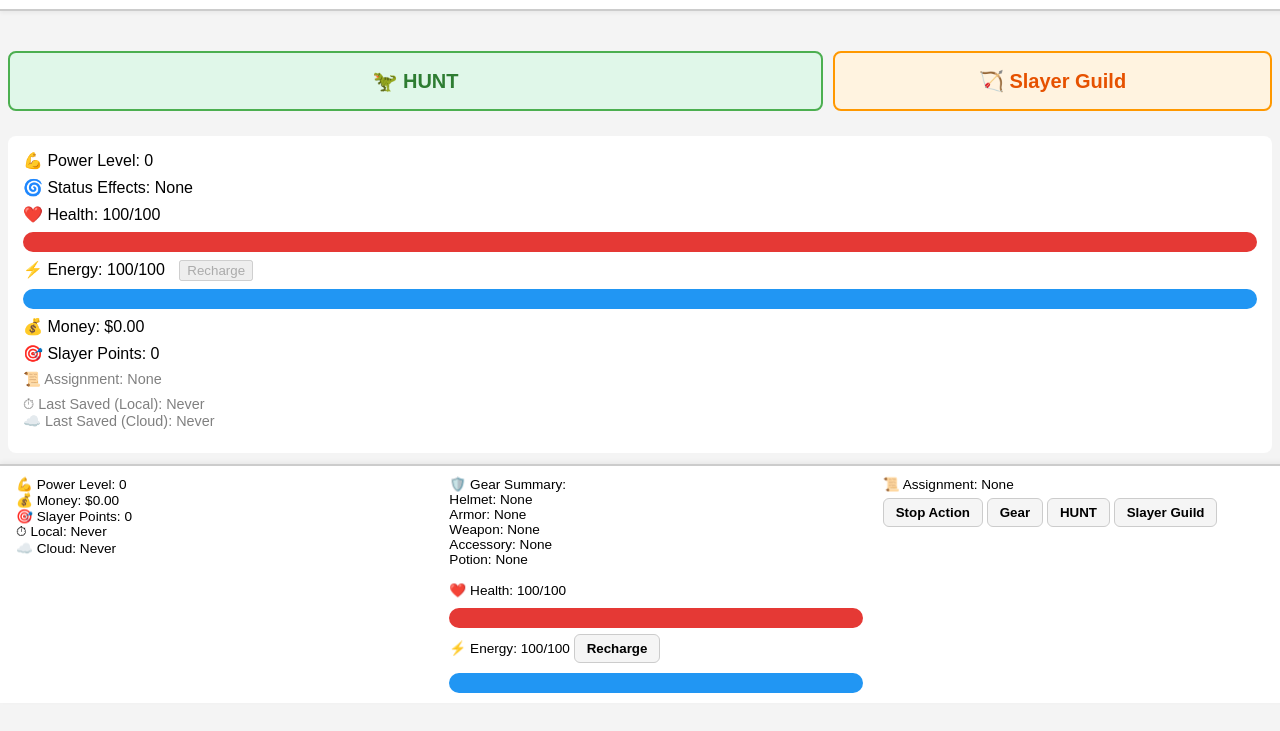
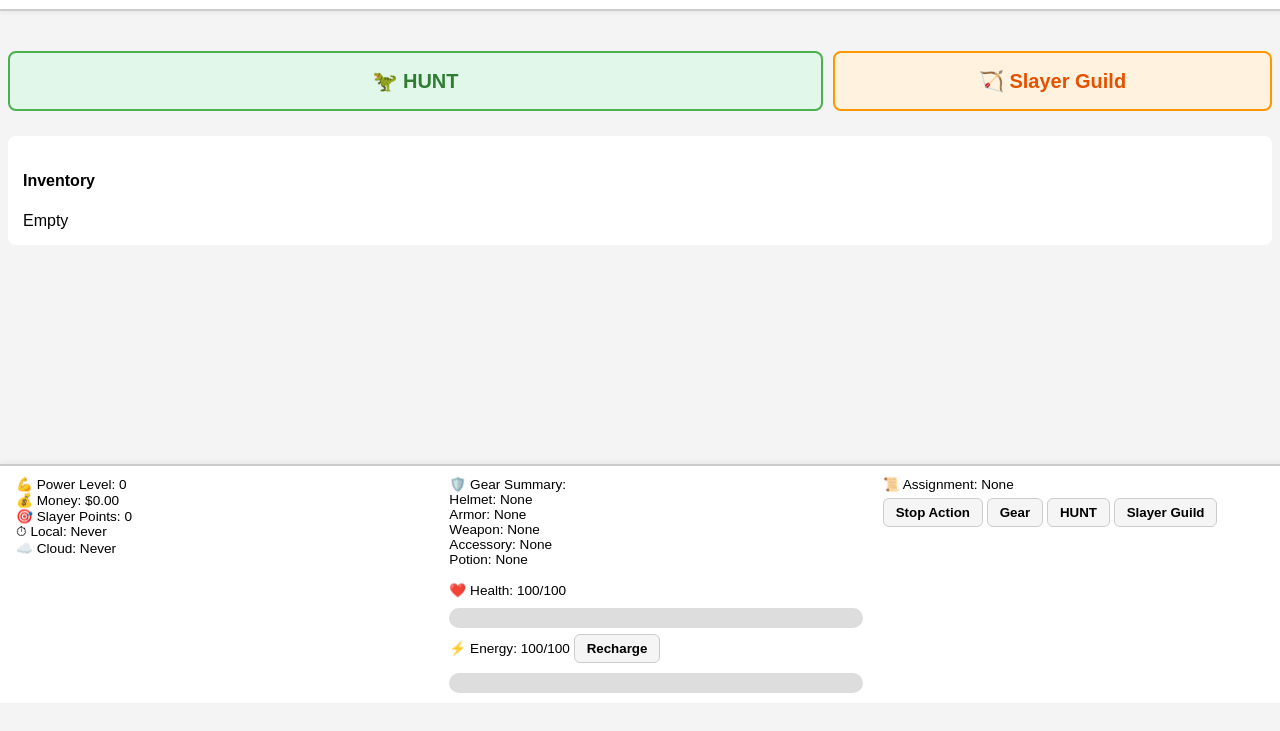
Before and after one commit to Obi-wagwan/kaijurpg-test, a plain HTML site: page index.html in a window 1280 px wide. Shown: the part 97-828 px from the top of the page. After the commit the page ends 800 px from the top, so only its background shows below. Drawn offline with Linux system fonts and the light colour scheme.

Commit message:
Update index.html

```diff
--- a/index.html
+++ b/index.html
@@ -199,56 +199,6 @@
     🏹 Slayer Guild
     </button>
 </div>
-
-  <!-- SHARED PLAYER STATUS PANEL -->
-  <div class="panel player-status" style="margin-bottom: 20px;">
-	  <div class="status-row">
-		💪 Power Level: <span id="power-level">0</span>
-	  </div>
-
-	  <div class="status-row">
-		🌀 Status Effects: <span id="status-effects">None</span>
-	  </div>
-
-	  <div class="status-row">
-		❤️ Health: <span id="health">100</span>/<span id="max-health">100</span>
-		<span id="regen-countdown" style="font-size: 0.85em; color: #27ae60; margin-left: 6px;"></span>
-	  </div>
-	  <div class="status-row">
-		<div class="progress-container" style="margin-top: 5px;">
-		  <div class="progress-bar" id="health-bar" style="background-color: #e53935;"></div>
-		</div>
-	  </div>
-
-	  <div class="status-row">
-		⚡ Energy: <span id="energy">100</span>/100
-		<button id="recharge-button" onclick="startRecharge()" style="margin-left: 10px;">Recharge</button>
-	  </div>
-
-	  <div class="status-row">
-		<div class="progress-container" style="margin-top: 5px;">
-		  <div class="progress-bar" id="energy-bar" style="background-color: #2196F3;"></div>
-		</div>
-	  </div>
-
-	  <div class="status-row">
-		💰 Money: $<span id="money">0.00</span>
-	  </div>
-
-	  <div class="status-row">
-		🎯 Slayer Points: <span id="slayer-points">0</span>
-	  </div>
-
-    <div class="status-row" id="slayer-assignment-status">
-      📜 Assignment: None
-    </div>
-
-    <div class="status-row" style="font-size: 0.9em; color: gray;">
-      ⏱ Last Saved (Local): <span id="last-saved-local">Never</span>
-      <br>
-      ☁️ Last Saved (Cloud): <span id="last-saved-cloud">Never</span>
-    </div>
-  </div>
 
 <div class="tab-content active" id="game-tab">
   <div class="panel">
```
